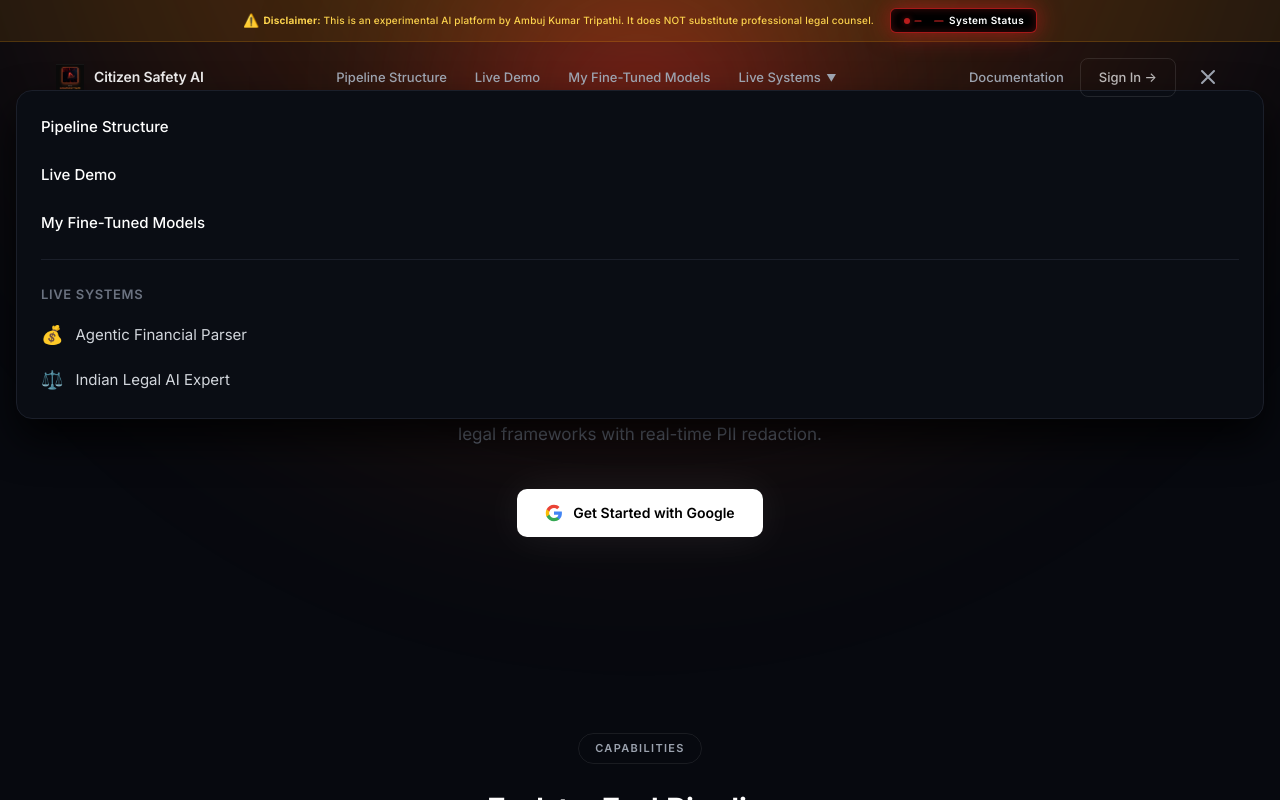
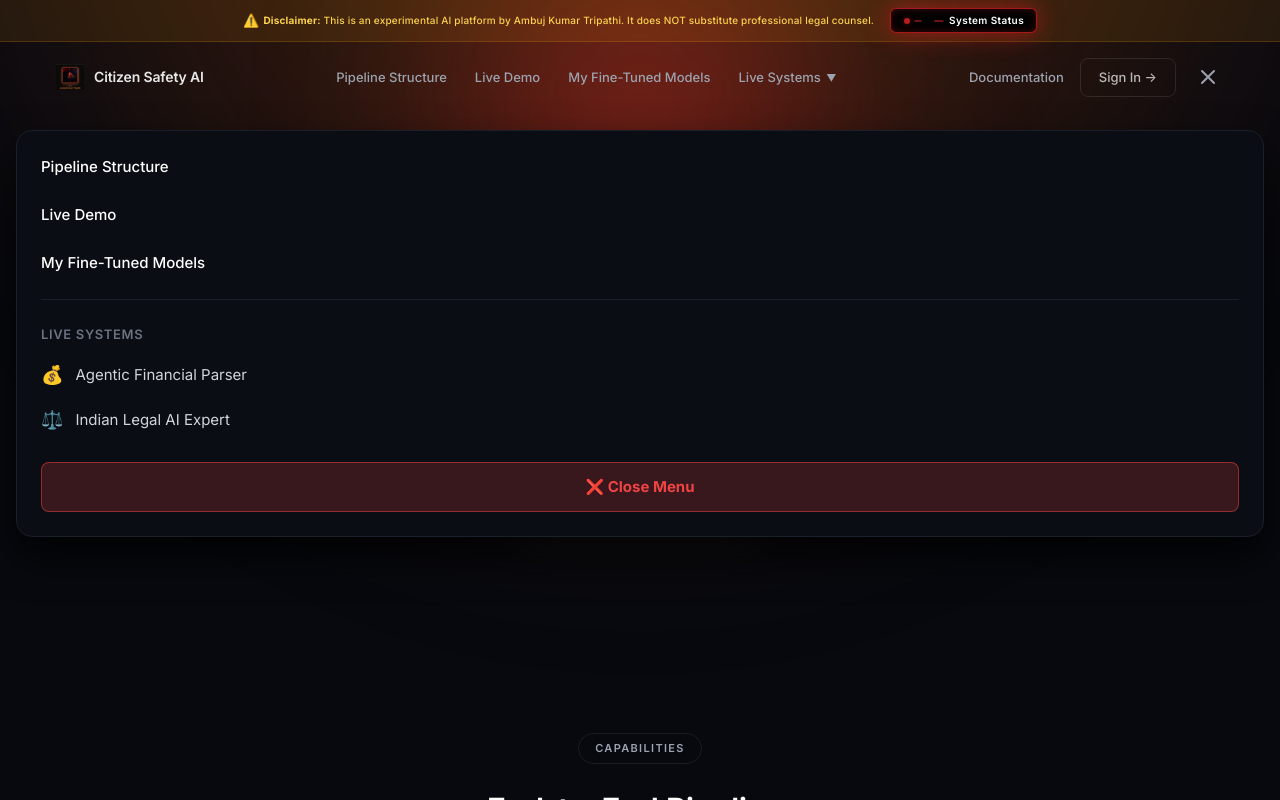
Before and after one commit to Ambuj123-lab/Citizen-Safety-AI-Assistant, a React (Vite) app in the folder frontend/: page /login in a window 1280 px wide. Both pictures are taken after a click on the button 1207 px from the left and 77 px from the top of the page. Shown: the top 800 px of the page. Built offline with nearby package versions, Linux system fonts and the light colour scheme; no server answers.

Commit message:
fix(ui): restore dropdown top to 130px to clear navbar, add explicit Close Menu button inside dropdown

```diff
--- a/frontend/src/pages/Login.jsx
+++ b/frontend/src/pages/Login.jsx
@@ -270,7 +270,7 @@
 
             {/* ── MOBILE MENU OVERLAY ── */}
             {mobileMenuOpen && (
-                <div className="lg:hidden" style={{ position: 'absolute', top: '90px', left: '16px', right: '16px', background: '#0A0D14', border: '1px solid #1B1F2A', borderRadius: '16px', padding: '24px', zIndex: 9998, boxShadow: '0 20px 40px rgba(0,0,0,0.8)', display: 'flex', flexDirection: 'column', gap: '24px' }}>
+                <div className="lg:hidden" style={{ position: 'absolute', top: '130px', left: '16px', right: '16px', background: '#0A0D14', border: '1px solid #1B1F2A', borderRadius: '16px', padding: '24px', zIndex: 9998, boxShadow: '0 20px 40px rgba(0,0,0,0.8)', display: 'flex', flexDirection: 'column', gap: '24px' }}>
                     <button onClick={() => { document.getElementById('pipeline')?.scrollIntoView({ behavior: 'smooth' }); setMobileMenuOpen(false); }} style={{ background: 'transparent', border: 'none', color: '#fff', cursor: 'pointer', fontSize: '15px', fontWeight: 500, textAlign: 'left', padding: '0' }}>Pipeline Structure</button>
                     <button onClick={() => { document.getElementById('demo')?.scrollIntoView({ behavior: 'smooth' }); setMobileMenuOpen(false); }} style={{ background: 'transparent', border: 'none', color: '#fff', cursor: 'pointer', fontSize: '15px', fontWeight: 500, textAlign: 'left', padding: '0' }}>Live Demo</button>
                     <button onClick={() => { document.getElementById('opensource')?.scrollIntoView({ behavior: 'smooth' }); setMobileMenuOpen(false); }} style={{ background: 'transparent', border: 'none', color: '#fff', cursor: 'pointer', fontSize: '15px', fontWeight: 500, textAlign: 'left', padding: '0' }}>My Fine-Tuned Models</button>
@@ -282,6 +282,8 @@
                         <a href="https://agentic-rag-financial-parser.onrender.com/" target="_blank" rel="noreferrer" style={{ color: '#D1D5DB', textDecoration: 'none', fontSize: '15px', display: 'flex', alignItems: 'center', gap: '12px' }}><span style={{fontSize:'18px'}}>💰</span> Agentic Financial Parser</a>
                         <a href="https://indian-legal-ai-expert.onrender.com/login" target="_blank" rel="noreferrer" style={{ color: '#D1D5DB', textDecoration: 'none', fontSize: '15px', display: 'flex', alignItems: 'center', gap: '12px' }}><span style={{fontSize:'18px'}}>⚖️</span> Indian Legal AI Expert</a>
                     </div>
+                    {/* Explicit Close Button inside dropdown to prevent unreachable UI issues */}
+                    <button onClick={() => setMobileMenuOpen(false)} style={{ background: 'rgba(239, 68, 68, 0.2)', border: '1px solid rgba(239, 68, 68, 0.5)', color: '#ef4444', cursor: 'pointer', fontSize: '15px', fontWeight: 'bold', padding: '12px', borderRadius: '8px', textAlign: 'center', marginTop: '4px' }}>❌ Close Menu</button>
                 </div>
             )}
 
```
